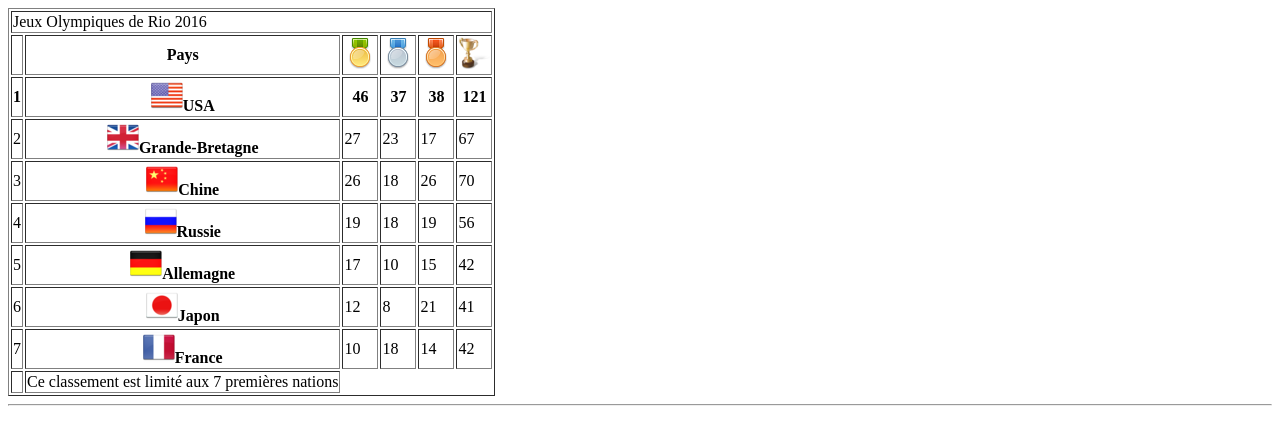
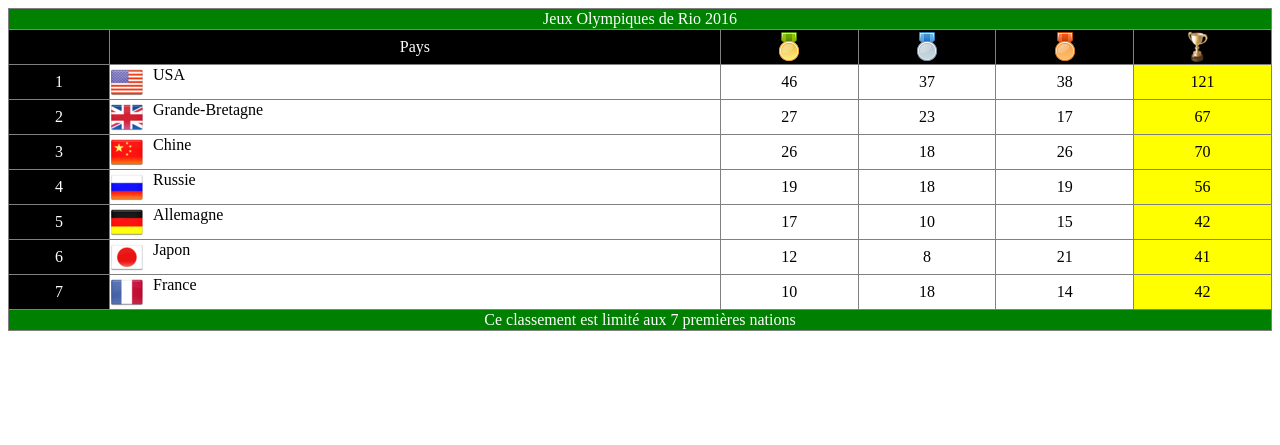
Before and after one commit to Sniikks/exercices, a PHP site: page /cours_php/tableau.php in a window 1280 px wide. Shown: the top 445 px of the page. Run offline with PHP 8.4, Linux system fonts and the light colour scheme.

Commit message:
Commit all

```diff
--- a/style/style2.css
+++ b/style/style2.css
@@ -0,0 +1,61 @@
+tr, td, th, table {
+    vertical-align: middle;
+    text-align: center;
+}
+
+table {
+    width: 100%;
+    border-collapse: collapse;
+}
+
+.img1{
+    vertical-align: middle;
+    text-align: center;
+}
+
+.img2{
+    float: left; /* Aligne l'image à gauche */
+    margin-right: 10px;
+}
+
+.texte1{
+    vertical-align: middle;
+    text-align: center;
+    background-color: black;
+    color: white;
+}
+
+.texte2{
+    vertical-align: middle;
+    text-align: center;
+    background-color: green;
+    color: white;
+}
+
+.texte3{
+    vertical-align: middle;
+    text-align: center; /* Pour centrer horizontalement si nécessaire */
+    background-color: yellow;
+}
+
+.texte4{
+    vertical-align: middle;
+    text-align: center; /* Pour centrer horizontalement si nécessaire */
+    background-color: black;
+    color: white;
+    width: 8%;
+}
+
+.pays1 {
+    vertical-align: text-bottom; /* Alignement vertical au milieu */
+    text-align: left; /* Alignement horizontal à gauche */
+}
+
+tr:hover {
+    background-color: rgba(172, 172, 172, 0.521); /* Changez la couleur comme vous le souhaitez */
+}
+
+.texte3:hover {
+    background-color: rgba(172, 172, 172, 0.521); /* Changez la couleur comme vous le souhaitez */
+    color: #16defd; /* Changez la couleur comme vous le souhaitez */
+}
--- a/tableau.php
+++ b/tableau.php
@@ -8,77 +8,75 @@
 <body>
 <table border="1">
         <tr>
-            <td colspan="6">Jeux Olympiques de Rio 2016</td>
+            <td class="texte2" colspan="6">Jeux Olympiques de Rio 2016</td>
         </tr>
         <tr>
-            <th></th>
-            <th>Pays</th>
-            <th><img src="./img/or.png"></th>
-            <th><img src="./img/argent.png"></th>
-            <th><img src="./img/bronze.png"></th>
-            <th><img src="./img/total.png"></th>
+            <td class="texte1"></td>
+            <td class="texte1">Pays</td>
+            <td class="texte1"><img class="img1" src="./img/or.png"></td>
+            <td class="texte1"><img class="img1" src="./img/argent.png"></td>
+            <td class="texte1"><img class="img1" src="./img/bronze.png"></td>
+            <td class="texte1"><img class="img1" src="./img/total.png"></td>
         </tr>
         <tr>
-            <th>1</th>
-            <th><img src="./img/usa.png">USA</th>
-            <th>46</th>
-            <th>37</th>
-            <th>38</th>
-            <th>121</th>
+            <td class="texte4">1</td>
+            <td class="pays1"><img class="img2" src="./img/usa.png">USA</td>
+            <td>46</td>
+            <td>37</td>
+            <td>38</td>
+            <td class="texte3">121</td>
         </tr>
         <tr>
-            <td>2</td>
-            <th><img src="./img/grande_bretagne.png">Grande-Bretagne</td>
+            <td class="texte4">2</td>
+            <td class="pays1"><img class="img2" src="./img/grande_bretagne.png">Grande-Bretagne</td>
             <td>27</td>
             <td>23</td>
             <td>17</td>
-            <td>67</td>
+            <td class="texte3">67</td>
         </tr>
         <tr>
-            <td>3</td>
-            <th><img src="./img/chine.png">Chine</td>
+            <td class="texte4">3</td>
+            <td class="pays1"><img class="img2" src="./img/chine.png">Chine</td>
             <td>26</td>
             <td>18</td>
             <td>26</td>
-            <td>70</td>
+            <td class="texte3">70</td>
         </tr>
         <tr>
-            <td>4</td>
-            <th><img src="./img/russie.png">Russie</td>
+            <td class="texte4">4</td>
+            <td class="pays1"><img class="img2" src="./img/russie.png">Russie</td>
             <td>19</td>
             <td>18</td>
             <td>19</td>
-            <td>56</td>
+            <td class="texte3">56</td>
         </tr>
         <tr>
-            <td>5</td>
-            <th><img src="./img/allemagne.png">Allemagne</td>
+            <td class="texte4">5</td>
+            <td class="pays1"><img class="img2" src="./img/allemagne.png">Allemagne</td>
             <td>17</td>
             <td>10</td>
             <td>15</td>
-            <td>42</td>
+            <td class="texte3">42</td>
         </tr>
         <tr>
-            <td>6</td>
-            <th><img src="./img/japon.png">Japon</td>
+            <td class="texte4">6</td>
+            <td class="pays1"><img class="img2" src="./img/japon.png">Japon</td>
             <td>12</td>
             <td>8</td>
             <td>21</td>
-            <td>41</td>
+            <td class="texte3">41</td>
         </tr>
         <tr>
-            <td>7</td>
-            <th><img src="./img/france.png">France</td>
+            <td class="texte4">7</td>
+            <td class="pays1"><img class="img2" src="./img/france.png">France</td>
             <td>10</td>
             <td>18</td>
             <td>14</td>
-            <td>42</td>
+            <td class="texte3">42</td>
         </tr>
         <tr>
-            <td></td>
-            <td>Ce classement est limité aux 7 premières nations</td>
-            </tr>
+            <td class="texte2" colspan="6">Ce classement est limité aux 7 premières nations</td>
+        </tr>
     </table>
-    <hr>
 </body>
 </html>
```
